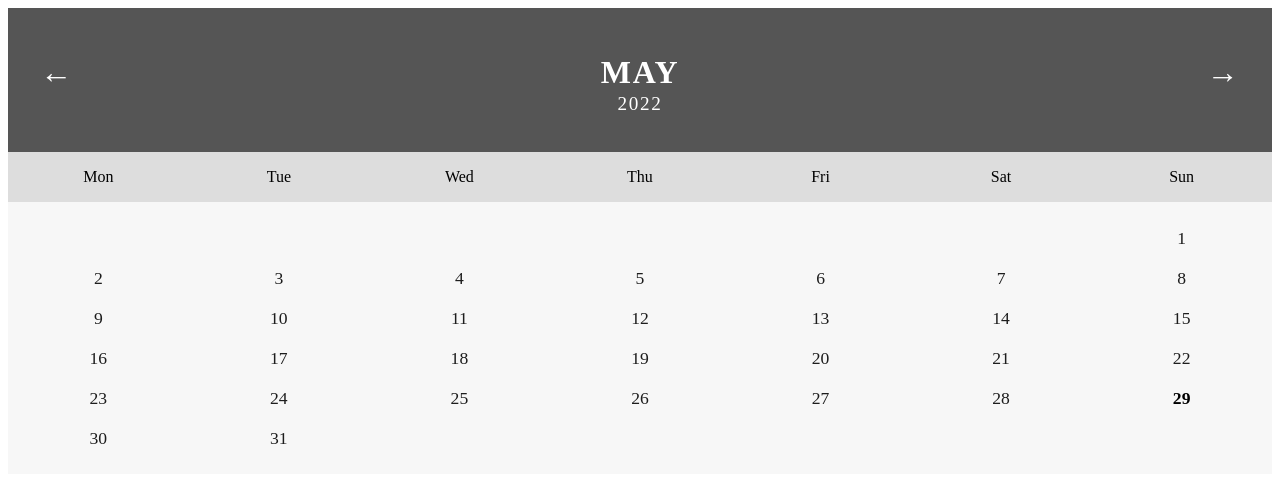
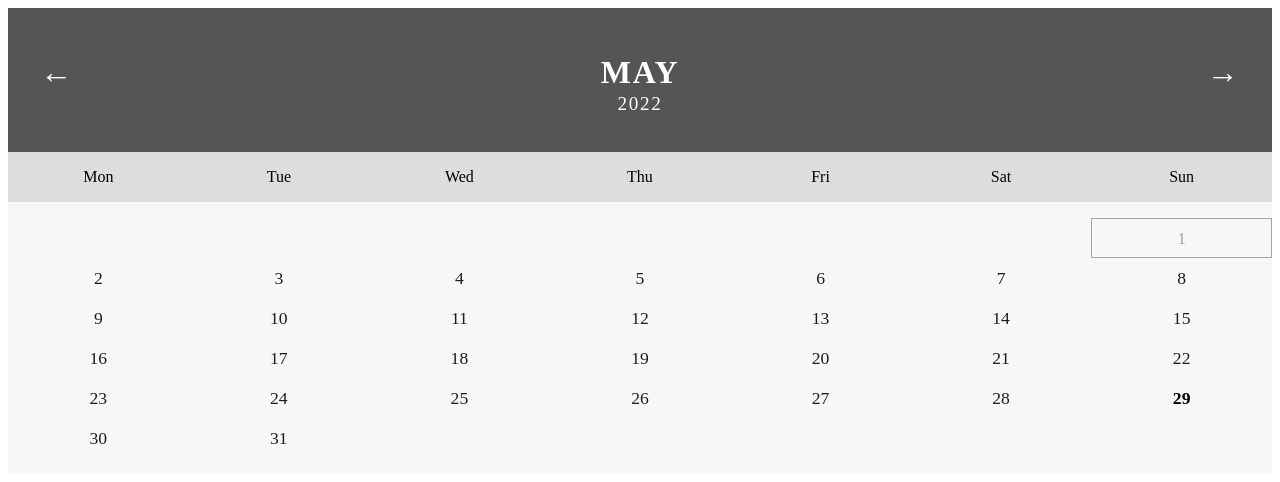
Before and after one commit to mrrlin/calendar, a plain HTML site: page index.html in a window 1280 px wide. In both pictures the pointer is over the item 1181 px from the left and 238 px from the top of the page. Drawn offline with Linux system fonts and the light colour scheme.

Commit message:
Highlight the days of the month when hovering over them

```diff
--- a/css/style.css
+++ b/css/style.css
@@ -49,6 +49,10 @@
 /* end Days of the week*/
 
 /* begin Days */
+.calendar__day:hover {
+  box-shadow: inset 0px 0px 0px 1px #a5a5a5;
+  color: #a5a5a5;
+}
 .calendar__days {
   margin: 0;
   padding: 1rem 0;
```
